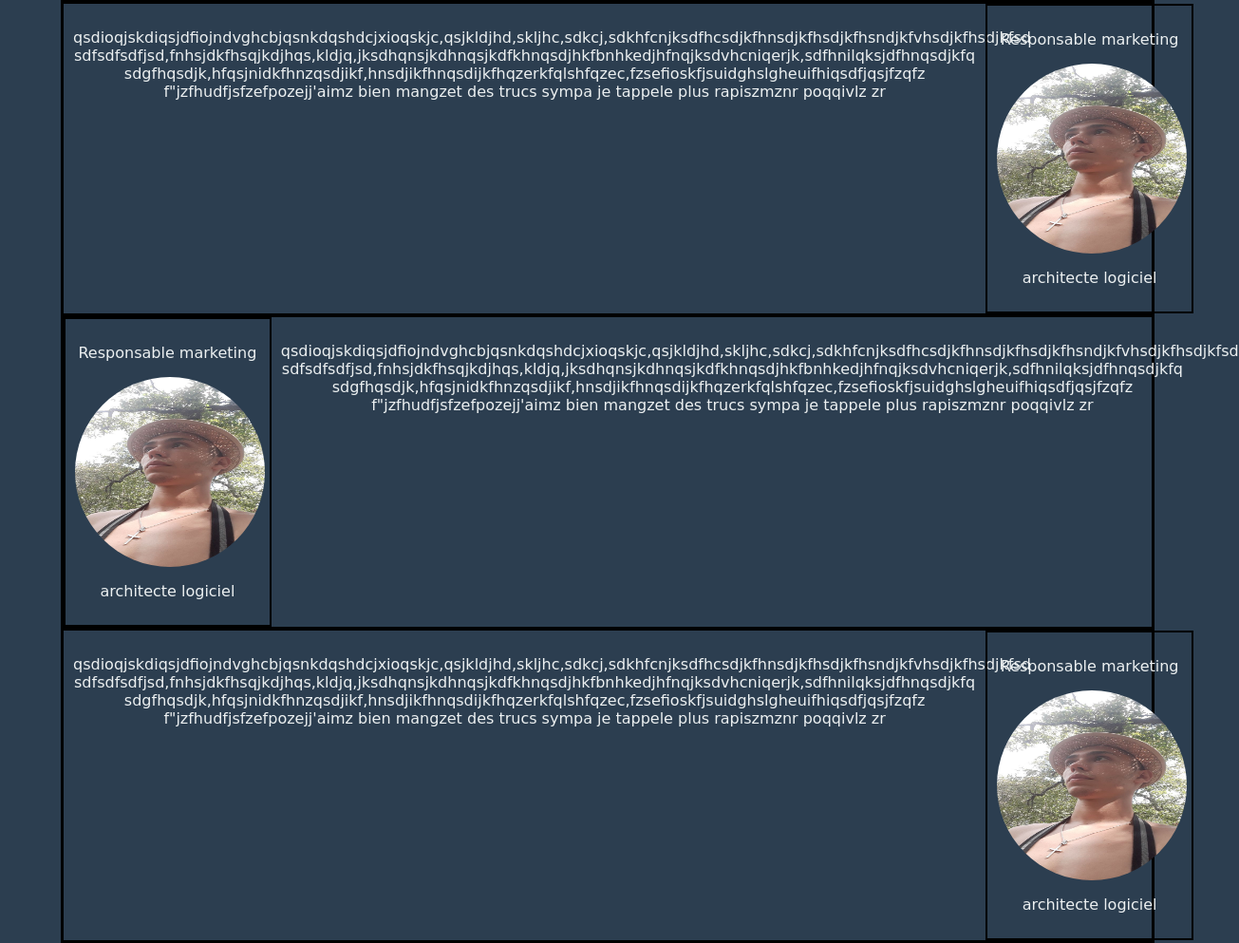
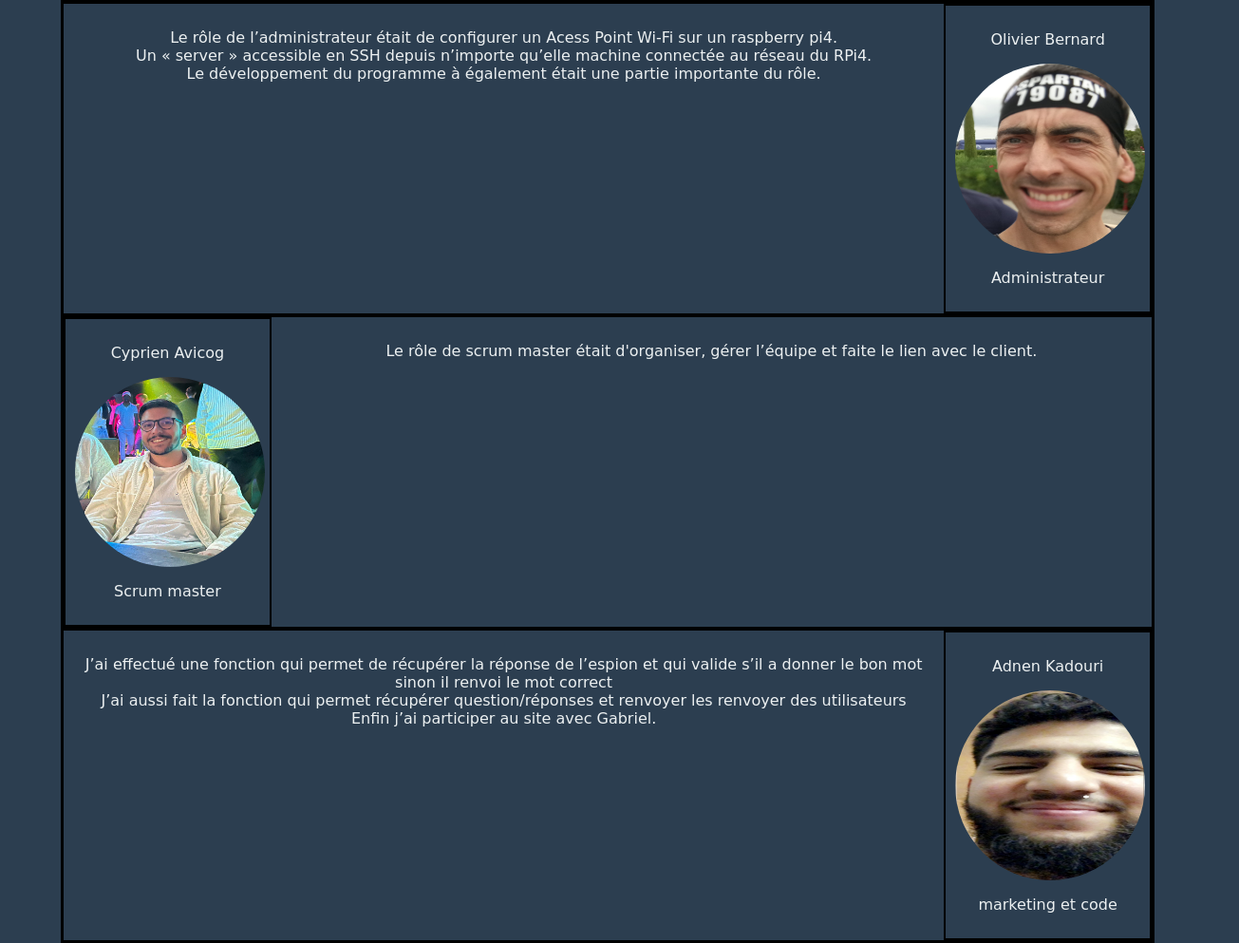
Before and after one commit to Ronron1024/SysExp, a plain HTML site: page docs/groupe.html in a window 1280 px wide. Shown: the part 898-1891 px from the top of the page at 95% size, 1305 px wide, since content can reach past the window. Drawn offline with Linux system fonts and the light colour scheme.

Commit message:
groupe finit , il faut rajouter le tuto

```diff
--- a/docs/groupe.html
+++ b/docs/groupe.html
@@ -48,47 +48,45 @@
       <div class ="perso">
 
         <div class ="contenu">
-          <p>qsdioqjskdiqsjdfiojndvghcbjqsnkdqshdcjxioqskjc,qsjkldjhd,skljhc,sdkcj,sdkhfcnjksdfhcsdjkfhnsdjkfhsdjkfhsndjkfvhsdjkfhsdjkfsd
-            sdfsdfsdfjsd,fnhsjdkfhsqjkdjhqs,kldjq,jksdhqnsjkdhnqsjkdfkhnqsdjhkfbnhkedjhfnqjksdvhcniqerjk,sdfhnilqksjdfhnqsdjkfq
-            sdgfhqsdjk,hfqsjnidkfhnzqsdjikf,hnsdjikfhnqsdijkfhqzerkfqlshfqzec,fzsefioskfjsuidghslgheuifhiqsdfjqsjfzqfz
-            f"jzfhudfjsfzefpozejj'aimz bien mangzet des trucs sympa je tappele plus rapiszmznr poqqivlz zr </p>
+          <p>Le rôle de l’administrateur était de configurer un Acess Point Wi-Fi  sur un raspberry pi4. <br>
+
+            Un « server » accessible en SSH depuis n’importe qu’elle machine connectée au réseau du RPi4.<br>
+
+            Le développement du programme à également était une partie importante du rôle. </p>
 
           </div>
           <div class ="photo">
-            <p> Responsable marketing</p>
-            <img class ="image-ronde" src="img/andré.jpg" alt="Logo HubSpot"/>
-            <p> architecte logiciel</p>
+            <p> Olivier Bernard</p>
+            <img class ="image-ronde" src="img/olive.jpg" alt="Logo HubSpot"/>
+            <p> Administrateur</p>
           </div>
         </div>
         <div class ="perso">
 
 
           <div class ="photo">
-            <p> Responsable marketing</p>
-            <img class ="image-ronde" src="img/andré.jpg" alt="Logo HubSpot"/>
-            <p> architecte logiciel</p>
+            <p> Cyprien Avicog</p>
+            <img class ="image-ronde" src="img/cyprien.jpg" alt="Logo HubSpot"/>
+            <p> Scrum master</p>
           </div>
           <div class ="contenu">
-            <p>qsdioqjskdiqsjdfiojndvghcbjqsnkdqshdcjxioqskjc,qsjkldjhd,skljhc,sdkcj,sdkhfcnjksdfhcsdjkfhnsdjkfhsdjkfhsndjkfvhsdjkfhsdjkfsd
-              sdfsdfsdfjsd,fnhsjdkfhsqjkdjhqs,kldjq,jksdhqnsjkdhnqsjkdfkhnqsdjhkfbnhkedjhfnqjksdvhcniqerjk,sdfhnilqksjdfhnqsdjkfq
-              sdgfhqsdjk,hfqsjnidkfhnzqsdjikf,hnsdjikfhnqsdijkfhqzerkfqlshfqzec,fzsefioskfjsuidghslgheuifhiqsdfjqsjfzqfz
-              f"jzfhudfjsfzefpozejj'aimz bien mangzet des trucs sympa je tappele plus rapiszmznr poqqivlz zr </p>
+            <p>Le rôle de scrum master était d'organiser, gérer l’équipe et faite le lien avec le client.  </p>
 
             </div>
           </div>
           <div class ="perso">
 
             <div class ="contenu">
-              <p>qsdioqjskdiqsjdfiojndvghcbjqsnkdqshdcjxioqskjc,qsjkldjhd,skljhc,sdkcj,sdkhfcnjksdfhcsdjkfhnsdjkfhsdjkfhsndjkfvhsdjkfhsdjkfsd
-                sdfsdfsdfjsd,fnhsjdkfhsqjkdjhqs,kldjq,jksdhqnsjkdhnqsjkdfkhnqsdjhkfbnhkedjhfnqjksdvhcniqerjk,sdfhnilqksjdfhnqsdjkfq
-                sdgfhqsdjk,hfqsjnidkfhnzqsdjikf,hnsdjikfhnqsdijkfhqzerkfqlshfqzec,fzsefioskfjsuidghslgheuifhiqsdfjqsjfzqfz
-                f"jzfhudfjsfzefpozejj'aimz bien mangzet des trucs sympa je tappele plus rapiszmznr poqqivlz zr </p>
+              <p>J’ai effectué une fonction qui permet de récupérer la réponse de l’espion et qui valide s’il a donner le bon mot sinon il renvoi le mot correct <br>
+                J’ai aussi fait la fonction qui permet récupérer question/réponses et renvoyer les renvoyer des utilisateurs<br>
+                Enfin j’ai participer au site avec Gabriel.
+              </p>
 
               </div>
               <div class ="photo">
-                <p> Responsable marketing</p>
-                <img class ="image-ronde" src="img/andré.jpg" alt="Logo HubSpot"/>
-                <p> architecte logiciel</p>
+                <p> Adnen Kadouri</p>
+                <img class ="image-ronde" src="img/adnen.PNG" alt="Logo HubSpot"/>
+                <p> marketing et code</p>
               </div>
             </div>
           </div><
--- a/docs/index.css
+++ b/docs/index.css
@@ -179,6 +179,8 @@ h2 {
 
   display: flex;
   flex-flow: row-reverse nowrap;
+  vertical-align: middle;
+  padding-top: 20%;
   height: 100%;
   display: inline-block;
   padding: 10px;
```
Also changed, not shown: docs/img/adnen.PNG (added), docs/img/cyprien.jpg (added), docs/img/olive.jpg (added).
